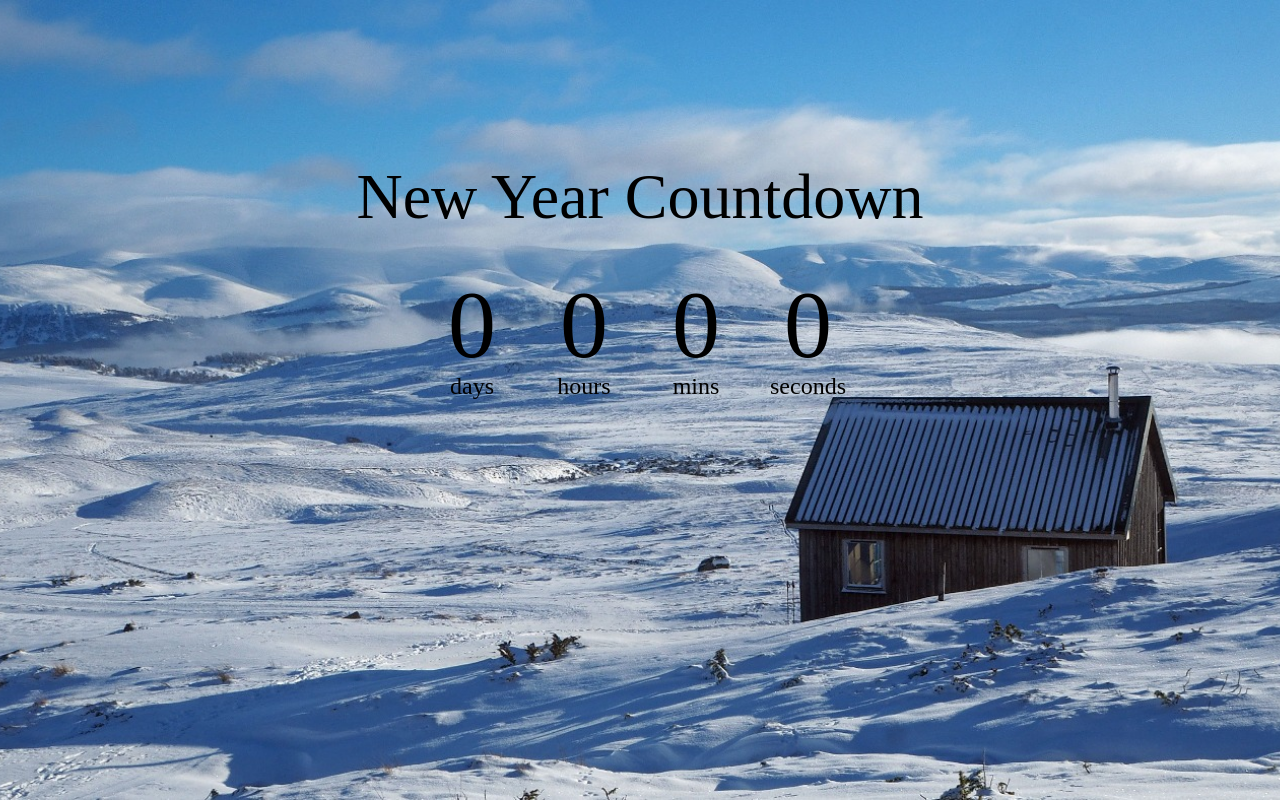
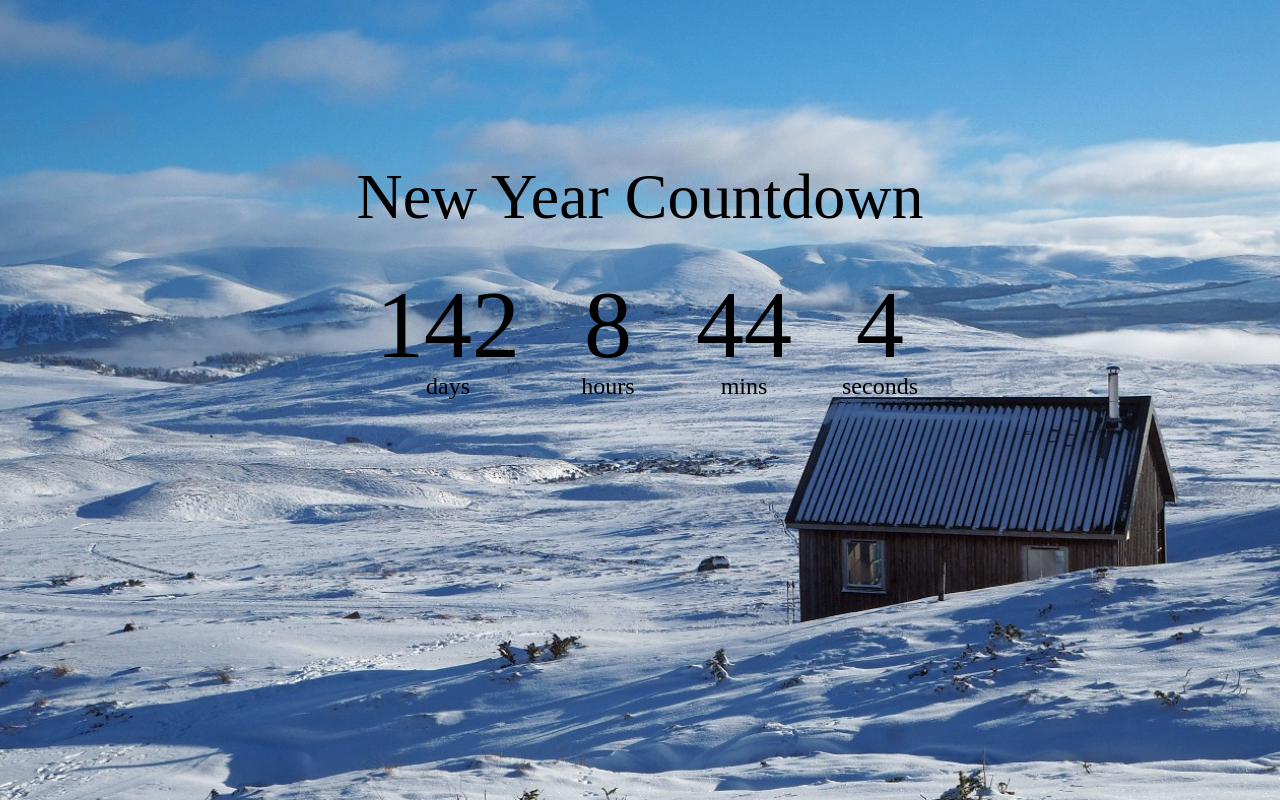
Before and after one commit to AumKulthawat/newyearcounter, a plain HTML site: page index.html in a window 1280 px wide. Drawn offline with Linux system fonts and the light colour scheme.

Commit message:
Update index.html

```diff
--- a/index.html
+++ b/index.html
@@ -6,7 +6,7 @@
     <meta name="viewport" content="width=device-width, initial-scale=1.0" />
     <title>Countdown Timer</title>
     <link rel="stylesheet" href="style.css" />
-    <script scr="script.js" defer></script>
+    <script src="script.js" defer></script>
   </head>
   <body>
     <h1>New Year Countdown</h1>
```
